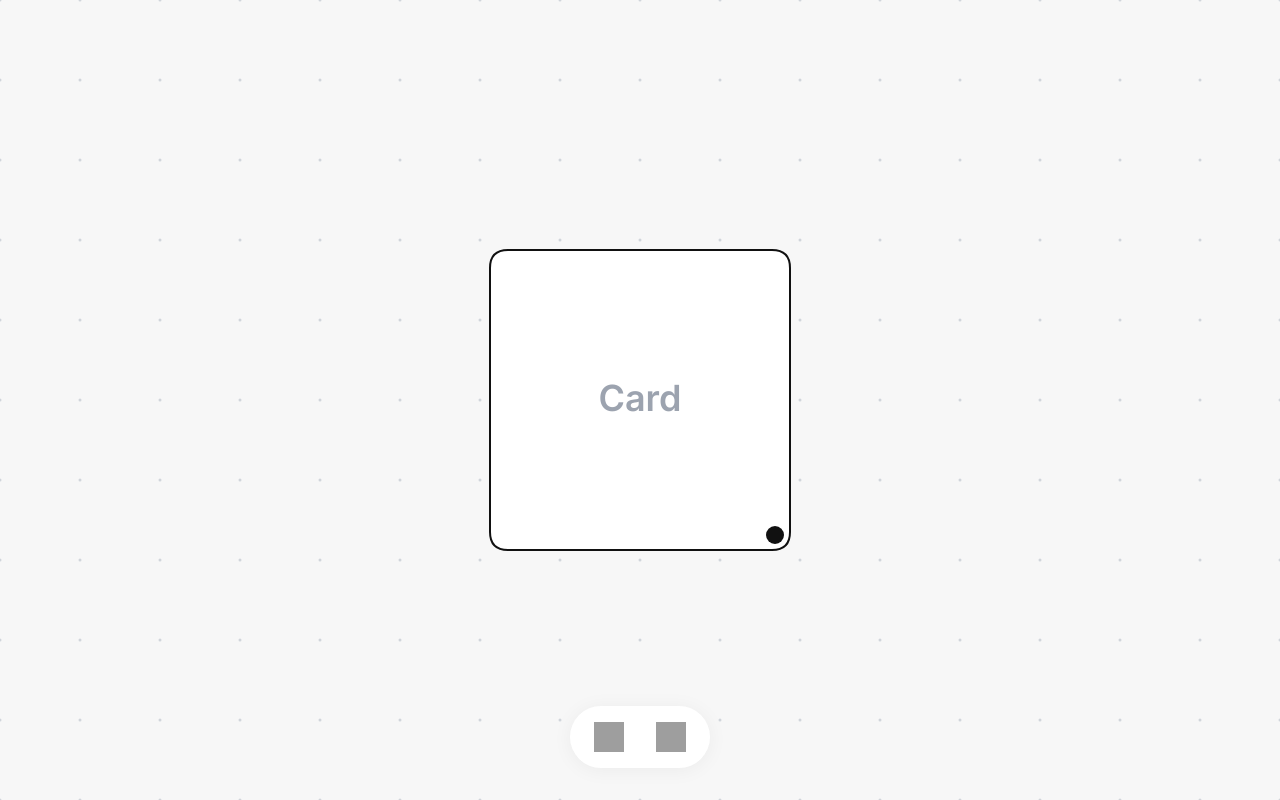
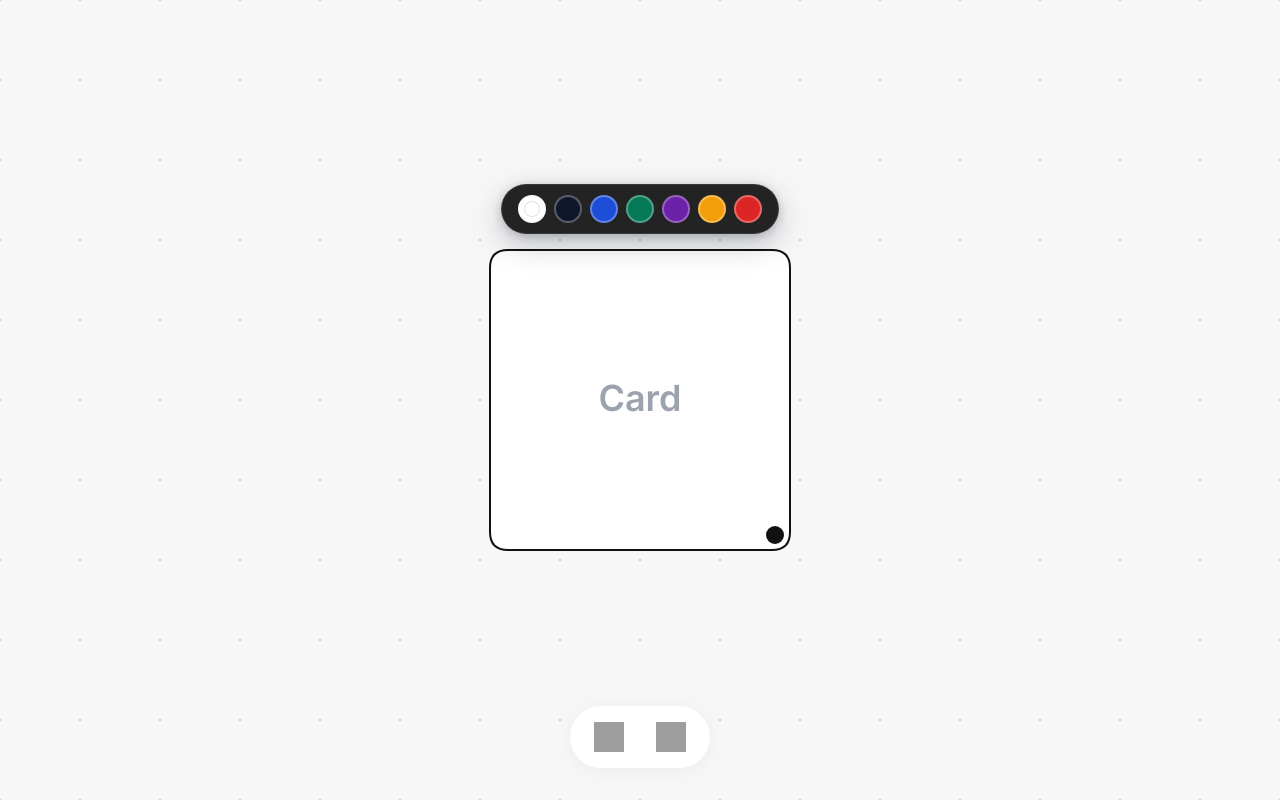
Before and after one commit to nadtonii/flows-app, a React (Vite) app: page / in a window 1280 px wide. Both pictures are taken after a click on the button 609 px from the left and 737 px from the top of the page. Built offline with nearby package versions, Linux system fonts and the light colour scheme; grey boxes are pictures that could not be loaded.

Commit message:
Add card color picker toolbar

```diff
--- a/src/components/InfiniteCanvas.jsx
+++ b/src/components/InfiniteCanvas.jsx
@@ -8,9 +8,21 @@ import {
 } from 'react';
 import PillNavigation from './PillNavigation.jsx';
 
+const COLOR_OPTIONS = [
+  { id: 'white', label: 'White', color: '#FFFFFF', textColor: '#111827' },
+  { id: 'slate', label: 'Slate', color: '#0F172A', textColor: '#F9FAFB' },
+  { id: 'blue', label: 'Blue', color: '#1D4ED8', textColor: '#F9FAFB' },
+  { id: 'emerald', label: 'Emerald', color: '#047857', textColor: '#F9FAFB' },
+  { id: 'purple', label: 'Purple', color: '#6B21A8', textColor: '#F9FAFB' },
+  { id: 'amber', label: 'Amber', color: '#F59E0B', textColor: '#111827' },
+  { id: 'rose', label: 'Rose', color: '#DC2626', textColor: '#F9FAFB' },
+];
+
 const DEFAULT_CARD = {
   width: 300,
   height: 300,
+  color: COLOR_OPTIONS[0].color,
+  textColor: COLOR_OPTIONS[0].textColor,
 };
 
 const MIN_CARD_WIDTH = 120;
@@ -40,6 +52,8 @@ function createCard({ x, y }) {
     height: DEFAULT_CARD.height,
     text: '',
     isPlaceholder: true,
+    color: DEFAULT_CARD.color,
+    textColor: DEFAULT_CARD.textColor,
   };
 }
 
@@ -390,6 +404,19 @@ export default function InfiniteCanvas() {
     [cards, editingCardId]
   );
 
+  const activeCard = useMemo(
+    () => cards.find((card) => card.id === activeCardId) ?? null,
+    [cards, activeCardId]
+  );
+
+  const toolbarPosition = useMemo(() => {
+    if (!activeCard) return null;
+    return {
+      left: activeCard.x * scale + pan.x + (activeCard.width * scale) / 2,
+      top: activeCard.y * scale + pan.y,
+    };
+  }, [activeCard, pan, scale]);
+
   const editingTypography = useMemo(() => {
     if (!editingCard) return null;
 
@@ -527,6 +554,20 @@ export default function InfiniteCanvas() {
     },
     [editingCardId, getMeasurementContext]
   );
+
+  const handleCardColorChange = useCallback((cardId, option) => {
+    setCards((prev) =>
+      prev.map((card) =>
+        card.id === cardId
+          ? {
+              ...card,
+              color: option.color,
+              textColor: option.textColor,
+            }
+          : card
+      )
+    );
+  }, []);
 
   const textareaPosition = useMemo(() => {
     if (!editingCard) return null;
@@ -690,7 +731,11 @@ export default function InfiniteCanvas() {
             textAlign: 'center',
             border: 'none',
             background: 'transparent',
-            color: editingCard.text ? '#111' : '#999',
+            color: editingCard.text
+              ? editingCard.textColor
+              : editingCard.textColor === '#F9FAFB'
+              ? 'rgba(249, 250, 251, 0.75)'
+              : '#999',
             resize: 'none',
             overflowWrap: 'break-word',
             wordBreak: 'break-word',
@@ -709,6 +754,71 @@ export default function InfiniteCanvas() {
             zIndex: 10,
           }}
         />
+      )}
+
+      {activeCard && toolbarPosition && (
+        <div
+          style={{
+            position: 'absolute',
+            left: toolbarPosition.left,
+            top: toolbarPosition.top,
+            transform: 'translate(-50%, -100%) translateY(-16px)',
+            display: 'flex',
+            gap: 8,
+            padding: '10px 16px',
+            borderRadius: 9999,
+            background: 'rgba(17, 17, 17, 0.92)',
+            boxShadow:
+              '0 10px 30px rgba(15, 23, 42, 0.25), 0 2px 8px rgba(15, 23, 42, 0.18)',
+            alignItems: 'center',
+            zIndex: 20,
+            border: '1px solid rgba(255, 255, 255, 0.1)',
+          }}
+        >
+          {COLOR_OPTIONS.map((option) => (
+            <button
+              key={option.id}
+              type="button"
+              onClick={() => handleCardColorChange(activeCard.id, option)}
+              aria-label={`Set card color to ${option.label}`}
+              style={{
+                width: 28,
+                height: 28,
+                borderRadius: '9999px',
+                border:
+                  activeCard.color === option.color
+                    ? '2px solid #F9FAFB'
+                    : '2px solid rgba(255, 255, 255, 0.3)',
+                padding: 0,
+                background: option.color,
+                cursor: 'pointer',
+                display: 'inline-flex',
+                alignItems: 'center',
+                justifyContent: 'center',
+                transition: 'transform 0.15s ease, border-color 0.15s ease',
+              }}
+              onMouseEnter={(event) => {
+                event.currentTarget.style.transform = 'scale(1.1)';
+              }}
+              onMouseLeave={(event) => {
+                event.currentTarget.style.transform = 'scale(1)';
+              }}
+            >
+              <span
+                style={{
+                  width: 16,
+                  height: 16,
+                  borderRadius: '50%',
+                  background: option.color,
+                  boxShadow:
+                    option.color.toLowerCase() === '#ffffff'
+                      ? 'inset 0 0 0 1px rgba(17, 24, 39, 0.12)'
+                      : 'none',
+                }}
+              />
+            </button>
+          ))}
+        </div>
       )}
 
       <PillNavigation onAddCard={addCard} />
@@ -754,7 +864,7 @@ function drawCard(ctx, card, { isActive, isEditing, isHovered, handleAlpha }) {
   const { x, y, width, height } = card;
 
   ctx.save();
-  ctx.fillStyle = '#ffffff';
+  ctx.fillStyle = card.color ?? '#ffffff';
   ctx.strokeStyle = isActive ? '#111' : 'rgba(17, 17, 17, 0.12)';
   ctx.lineWidth = isActive ? 2 : 1;
 
@@ -774,7 +884,9 @@ function drawCard(ctx, card, { isActive, isEditing, isHovered, handleAlpha }) {
 
   if (!isEditing) {
     ctx.save();
-    ctx.fillStyle = card.isPlaceholder ? '#9ca3af' : '#111';
+    const placeholderColor =
+      card.textColor === '#F9FAFB' ? 'rgba(249, 250, 251, 0.7)' : '#9ca3af';
+    ctx.fillStyle = card.isPlaceholder ? placeholderColor : card.textColor;
     const layout = calculateCardTypography(
       ctx,
       card.text,
```
